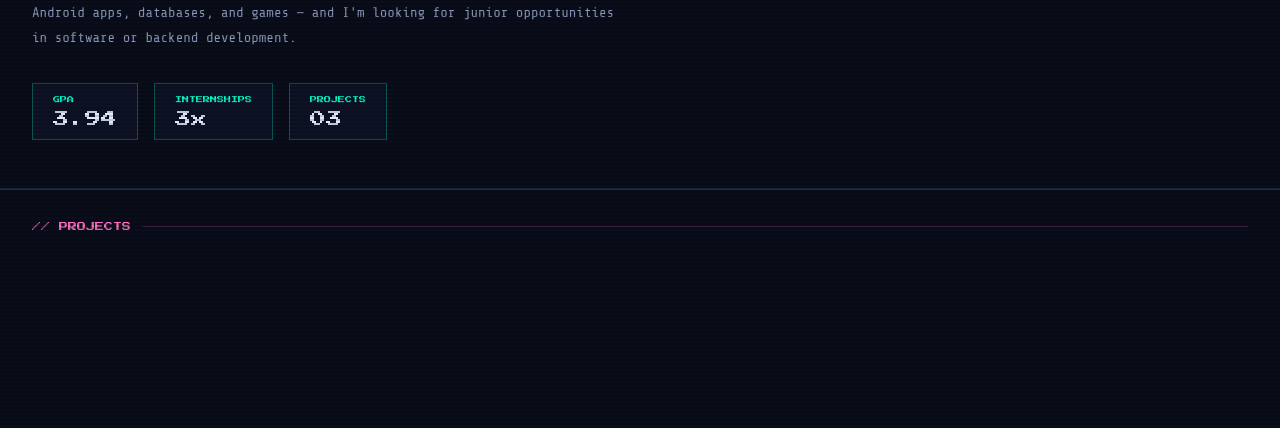
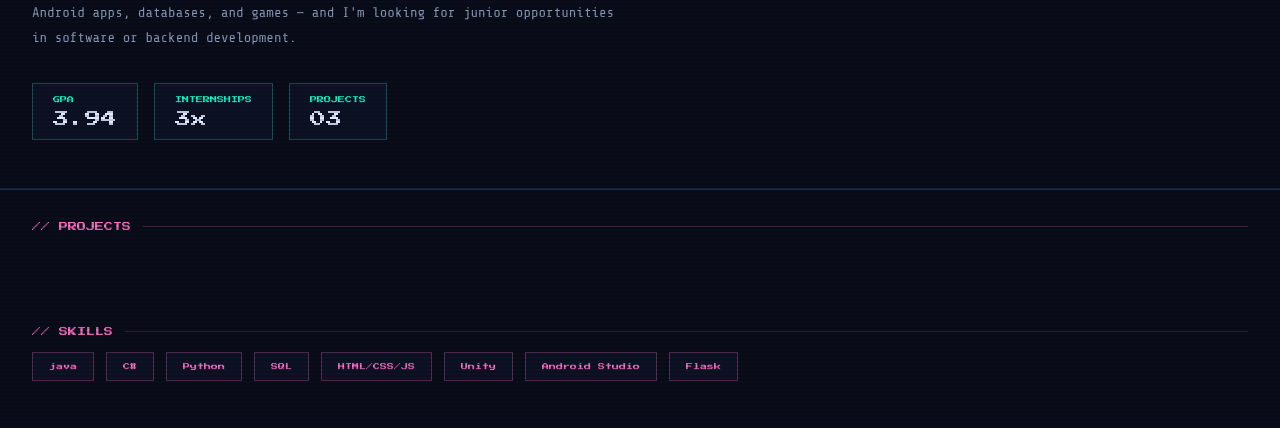
Before and after one commit to IoannisTzor/portfolio, a Flask app: page / in a window 1280 px wide. Shown: the part 239-667 px from the top of the page. Run offline with Flask 3, Linux system fonts and the light colour scheme; data that the repository does not hold is empty.

Commit message:
skills section

```diff
--- a/static/css/style.css
+++ b/static/css/style.css
@@ -224,3 +224,24 @@ nav {
 .project-link:hover {
     color: var(--cyan);
 }
+.skills-grid {
+    display: flex;
+    flex-wrap: wrap;
+    gap: 12px;
+    padding: 0 32px 48px;
+}
+
+.skill {
+    background: var(--bg-card);
+    border: 1px solid rgba(255, 110, 199, 0.3);
+    color: var(--pink);
+    font-family: 'Press Start 2P', monospace;
+    font-size: 7px;
+    padding: 10px 16px;
+    transition: border-color 0.2s, color 0.2s;
+}
+
+.skill:hover {
+    border-color: var(--pink);
+    color: var(--text);
+}
--- a/templates/index.html
+++ b/templates/index.html
@@ -60,5 +60,16 @@
     </div>
     {% endfor %}
 </div>
+<div class="section-label"> //  SKILLS</div>
+<div class="skills-grid">
+    <div class = "skill">java</div>
+    <div class = "skill">C#</div>
+    <div class = "skill">Python</div>
+    <div class = "skill">SQL</div>
+    <div class = "skill">HTML/CSS/JS</div>
+    <div class = "skill">Unity</div>
+    <div class = "skill">Android Studio</div>
+    <div class = "skill">Flask</div>
+</div>
 </body>
 </html>
```
